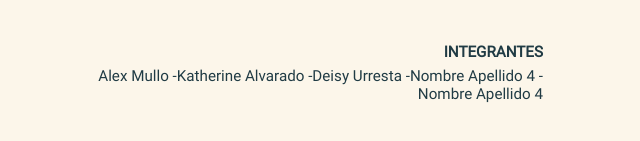
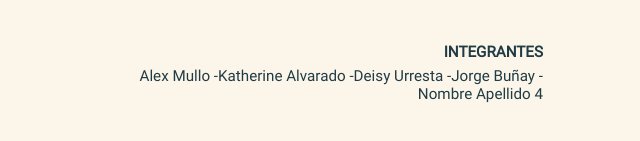
Before and after one commit to jhonpaute10-boop/blog_dise-o_social_jhonpaute10, a plain HTML site: page index.html in a window 1280 px wide. Shown: the part 6359-6500 px from the top of the page, 617-1257 px from the left. Drawn offline with Linux system fonts and the light colour scheme; a web font is replaced by a local one.

Commit message:
Agrege mi nombre

```diff
--- a/index.html
+++ b/index.html
@@ -242,7 +242,7 @@
                 <li>Alex Mullo</li>
                 <li>Katherine Alvarado</li>
                 <li>Deisy Urresta</li>
-                <li>Nombre Apellido 4</li>
+                <li>Jorge Buñay</li>
                 <li>Nombre Apellido 4</li>
             </ul>
         </div>
```
